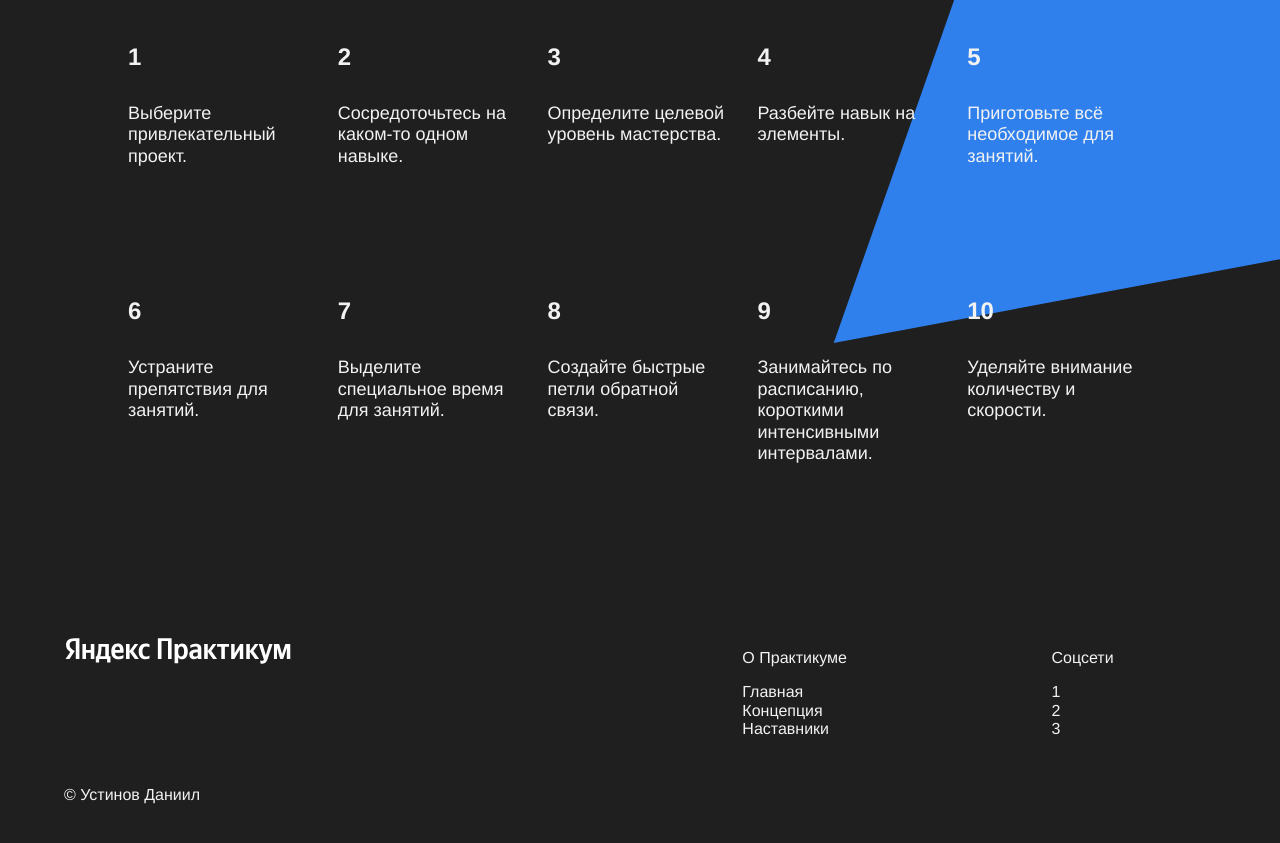
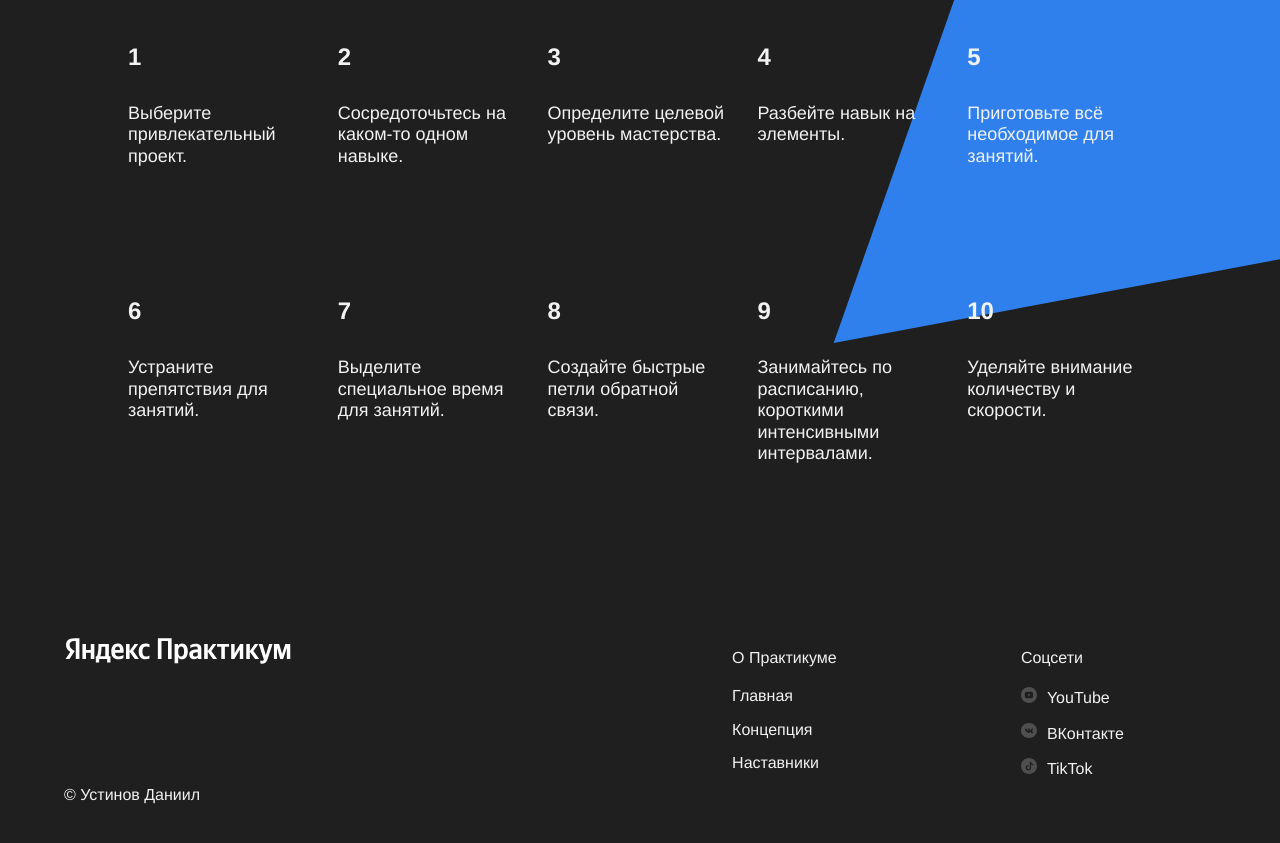
Before and after one commit to acuraels/BasicFrontendYandex2024, a plain HTML site: page sprint-1__startkit/index.html in a window 1280 px wide. Shown: the part 3396-4239 px from the top of the page. Drawn offline with Linux system fonts and the light colour scheme.

```diff
--- a/sprint-1__startkit/index.html
+++ b/sprint-1__startkit/index.html
@@ -157,17 +157,32 @@
           <div class="content-info">
             <p class="column-heading">О Практикуме</p>
             <ul class="column-links">
-              <li class="column-link">Главная</li>
-              <li class="column-link">Концепция</li>
-              <li class="column-link">Наставники</li>
+              <li class="column-link">
+                <a href="#">Главная</a>
+              </li>
+              <li class="column-link">
+                <a href="#">Концепция</a>
+              </li>
+              <li class="column-link">
+                <a href="#">Наставники</a>
+              </li>
             </ul>
           </div>
           <div class="content-social">
             <p class="column-heading">Соцсети</p>
             <ul class="column-links">
-              <li class="column-link">1</li>
-              <li class="column-link">2</li>
-              <li class="column-link">3</li>
+              <li class="column-link-logo">
+                <img src="images/youtube_color_white.svg" alt="YouTube" class="footer-icon">
+                <a href="#" class="footer-logo-social">YouTube</a>
+              </li>
+              <li class="column-link-logo">
+                <img src="images/vk_color_white.svg" alt="YouTube" class="footer-icon">
+                <a href="#" class="footer-logo-social">ВКонтакте</a>
+              </li>
+              <li class="column-link-logo">
+                <img src="images/tiktok_color_white.svg" alt="YouTube" class="footer-icon">
+                <a href="#" class="footer-logo-social">TikTok</a>
+              </li>
           </div>
         </div>
       </div>
--- a/sprint-1__startkit/styles/style.css
+++ b/sprint-1__startkit/styles/style.css
@@ -336,8 +336,39 @@
   justify-content: space-around;
 }
 
+.column-heading {
+  margin-bottom: 20px;
+}
+
 .column-links {
   list-style: none;
   text-align: left;
   padding: 0;
 }
+
+.column-link {
+  margin-bottom: 15px;
+}
+
+.column-link a {
+  text-decoration: none;
+  list-style: none;
+  color: #f2f2f2;
+}
+
+.column-link-logo {
+  display: flex;
+  align-items: baseline;
+}
+
+.footer-icon {
+  width: 16px;
+  height: 16px;
+}
+
+.footer-logo-social {
+  color: #f2f2f2;
+  text-decoration: none;
+  margin-left: 10px;
+  margin-bottom: 15px;
+}
```
Also changed, not shown: sprint-1__startkit/styles/normalize.css.
